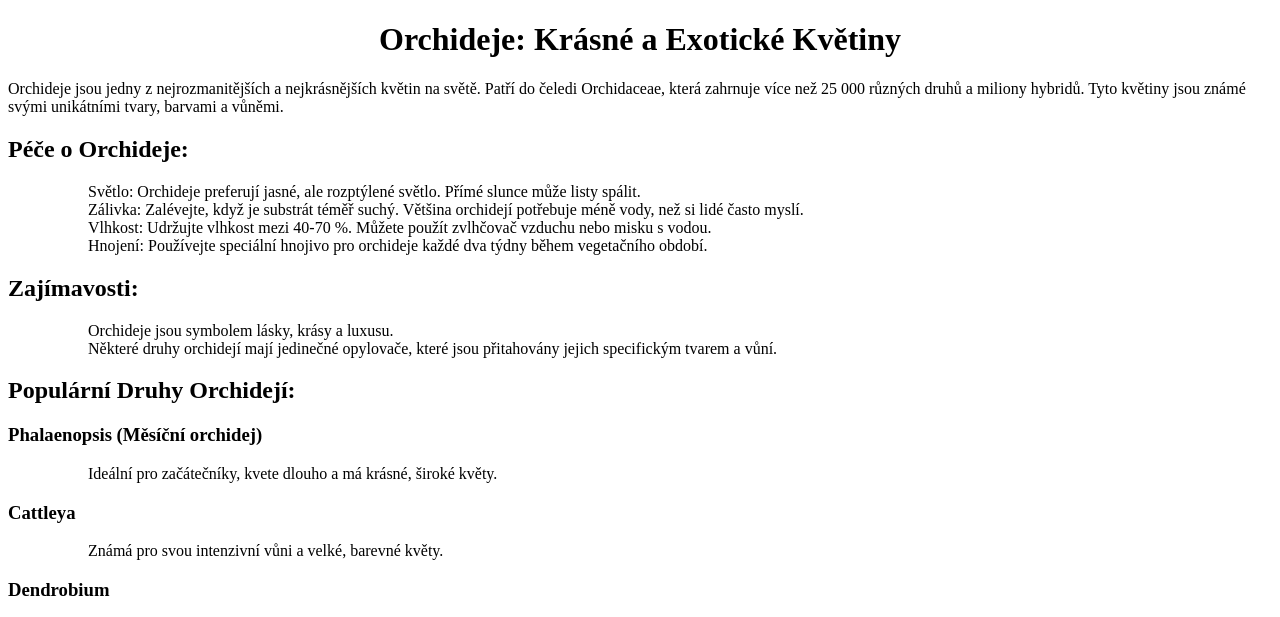
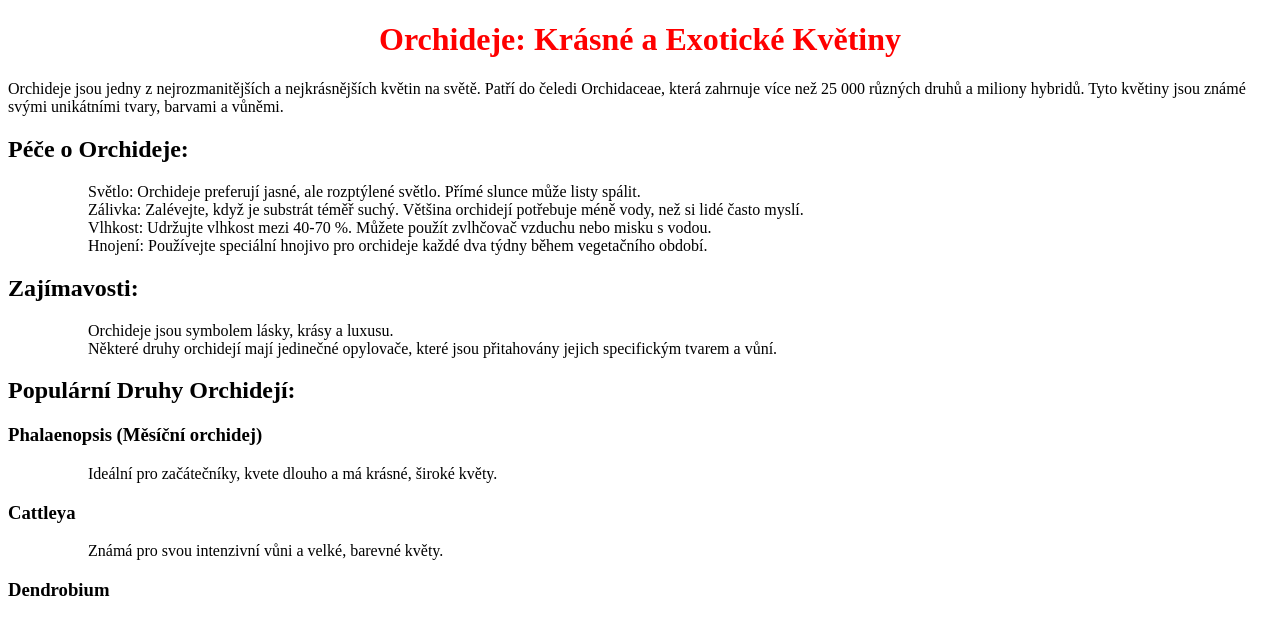
Before and after one commit to DavidRasik/kv-tin-stv-, a plain HTML site: page index.html in a window 1280 px wide. Shown: the top 617 px of the page. Drawn offline with Linux system fonts and the light colour scheme; a web font is replaced by a local one.

Commit message:
Úprava nadpisu na červenou barvu

```diff
--- a/index.html
+++ b/index.html
@@ -46,7 +46,7 @@
 
     <style>
         .nadpis{
-            color: ;
+            color: red;
             display: flex;
             justify-content: center;
             position: relative;
```
